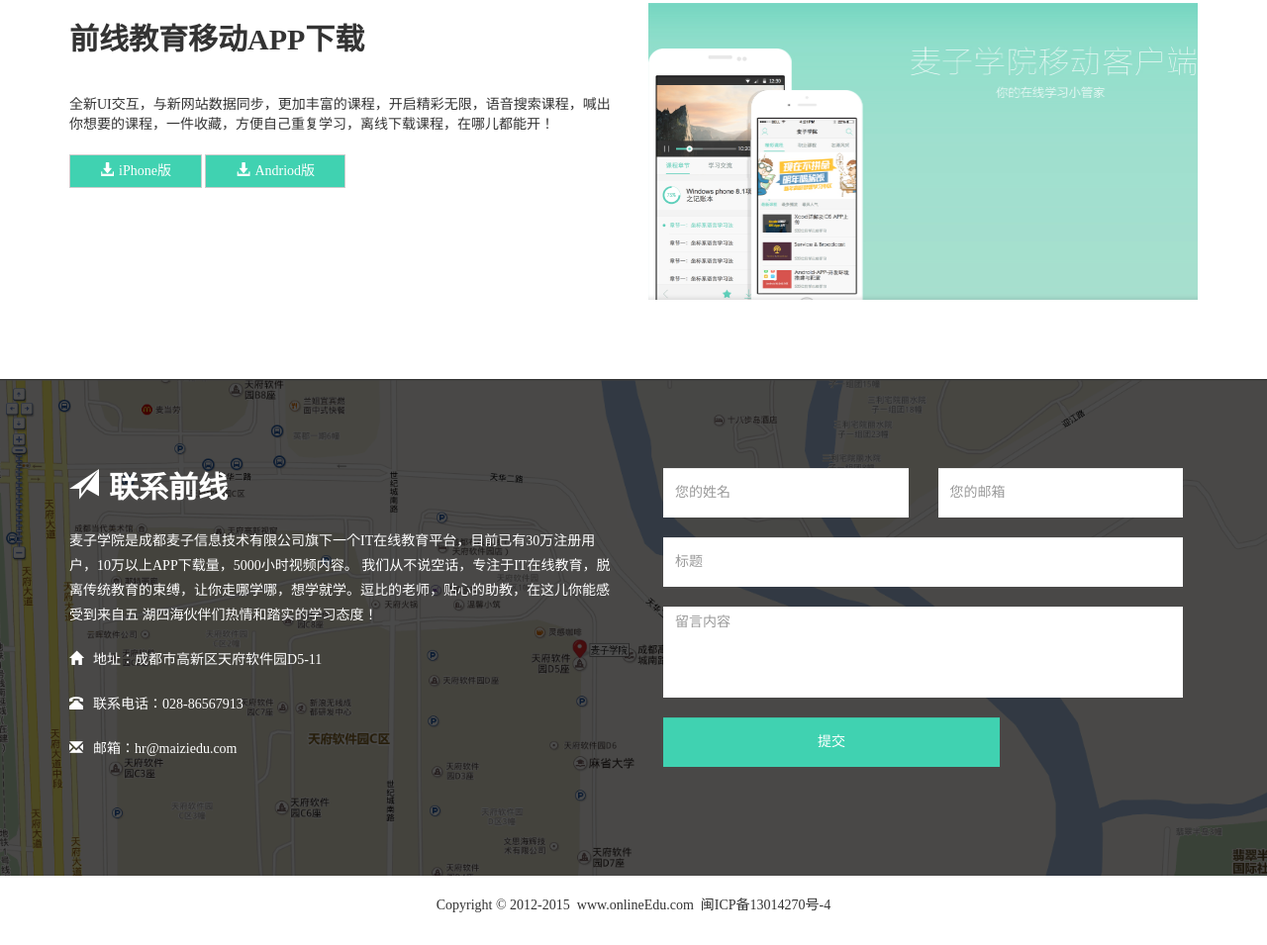
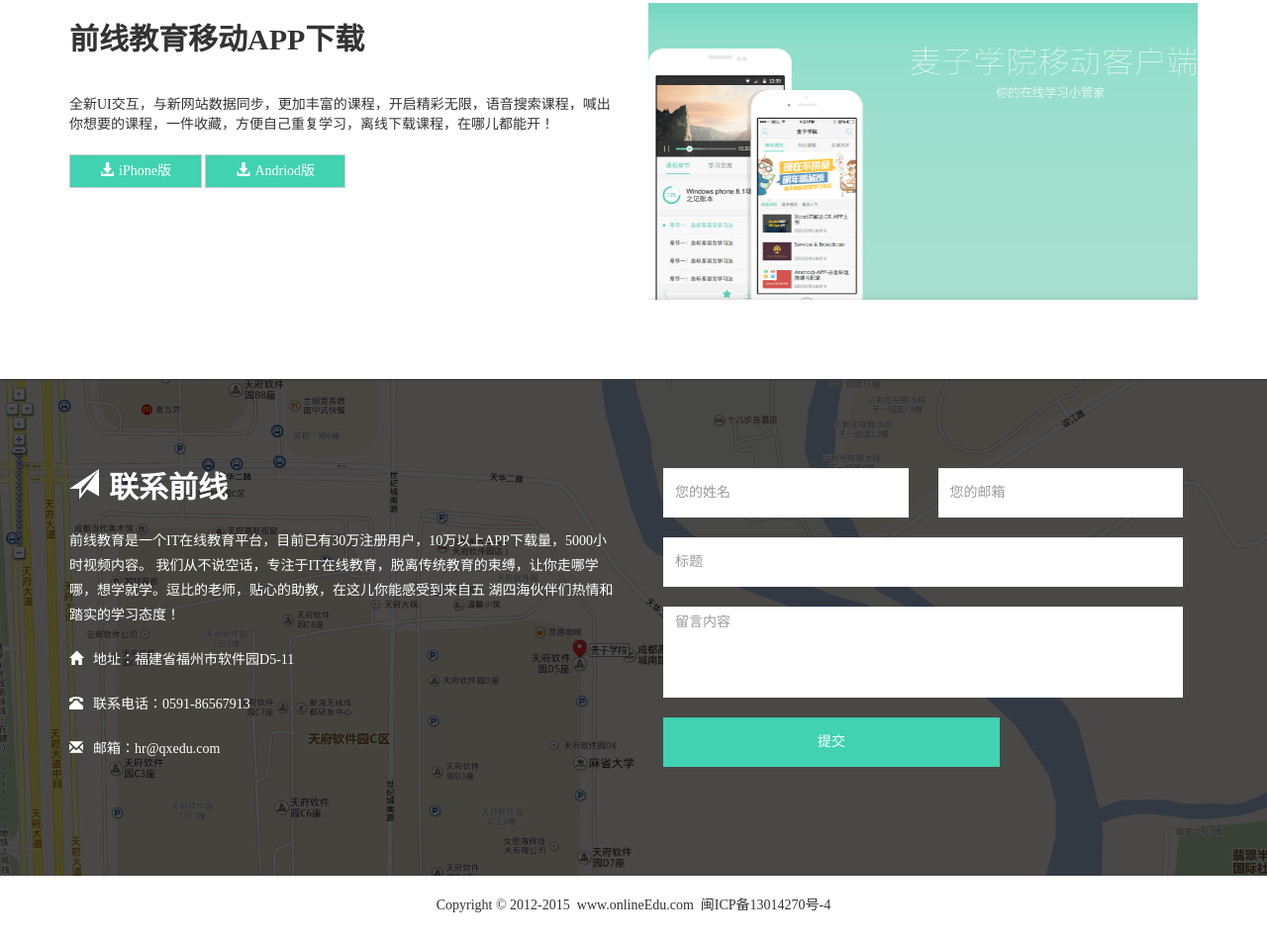
Before and after one commit to linfanboss/portal, a plain HTML site: page index.html in a window 1280 px wide. Shown: the part 2943-3898 px from the top of the page at 99% size. Drawn offline with Linux system fonts and the light colour scheme.

Commit message:
添加离线缓存功能-图片,字体

```diff
--- a/index.html
+++ b/index.html
@@ -183,11 +183,11 @@
             <div class="row">
                 <div class="col-md-6 wow flipInX">
                     <h2><span class="glyphicon glyphicon-send"></span>联系前线</h2>
-                    <p>麦子学院是成都麦子信息技术有限公司旗下一个IT在线教育平台，目前已有30万注册用户，10万以上APP下载量，5000小时视频内容。 我们从不说空话，专注于IT在线教育，脱离传统教育的束缚，让你走哪学哪，想学就学。逗比的老师，贴心的助教，在这儿你能感受到来自五 湖四海伙伴们热情和踏实的学习态度！</p>
+                    <p>前线教育是一个IT在线教育平台，目前已有30万注册用户，10万以上APP下载量，5000小时视频内容。 我们从不说空话，专注于IT在线教育，脱离传统教育的束缚，让你走哪学哪，想学就学。逗比的老师，贴心的助教，在这儿你能感受到来自五 湖四海伙伴们热情和踏实的学习态度！</p>
                     <address>
-                        <p><span class="glyphicon glyphicon-home"></span>地址：成都市高新区天府软件园D5-11</p>
-                        <p><span class="glyphicon glyphicon-phone-alt"></span>联系电话：028-86567913</p>
-                        <p><span class="glyphicon glyphicon-envelope"></span>邮箱：hr@maiziedu.com</p>
+                        <p><span class="glyphicon glyphicon-home"></span>地址：福建省福州市软件园D5-11</p>
+                        <p><span class="glyphicon glyphicon-phone-alt"></span>联系电话：0591-86567913</p>
+                        <p><span class="glyphicon glyphicon-envelope"></span>邮箱：hr@qxedu.com</p>
                     </address>
                 </div>
                 <div class="col-md-6 wow flipInY">
```
Also changed, not shown: 1 other file.
